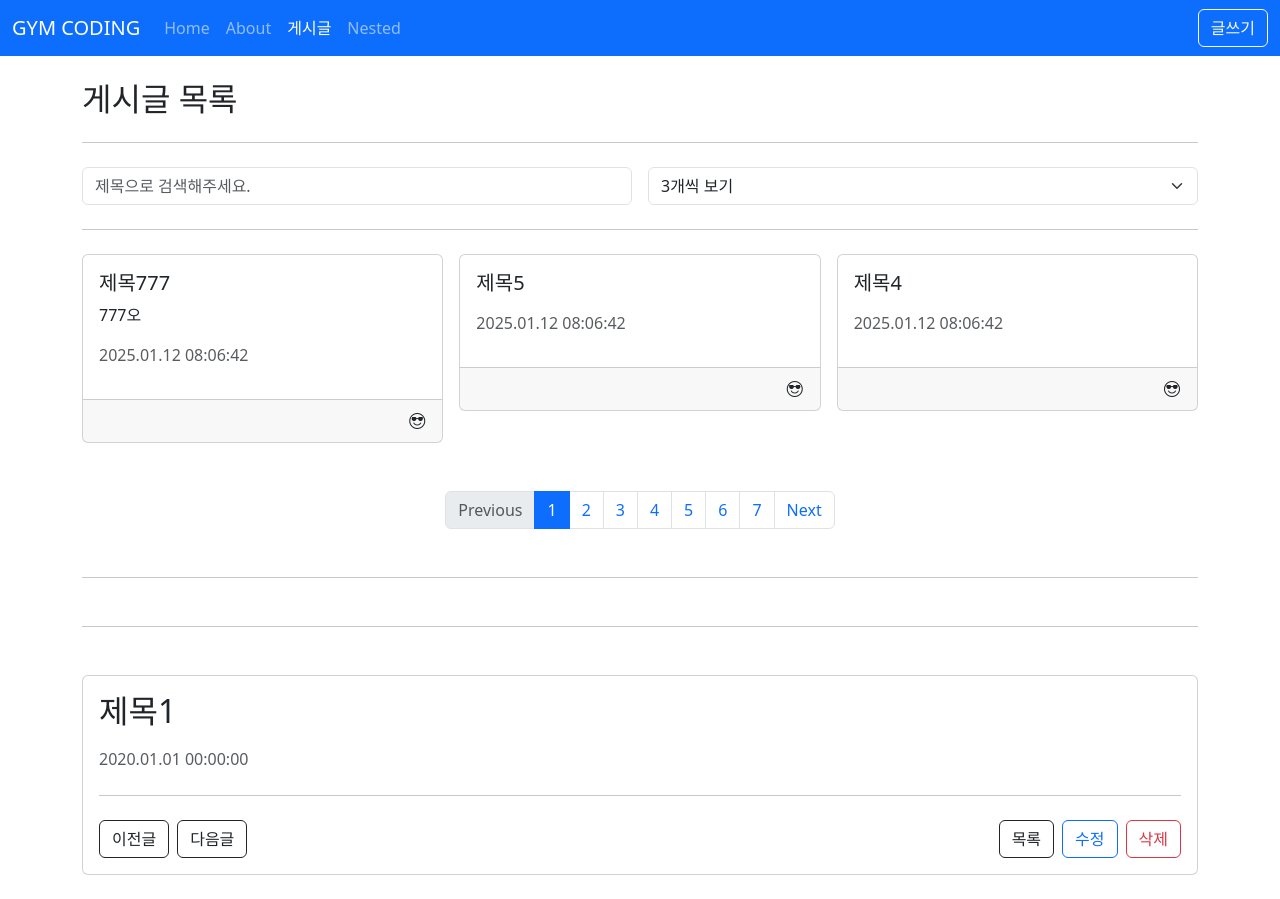
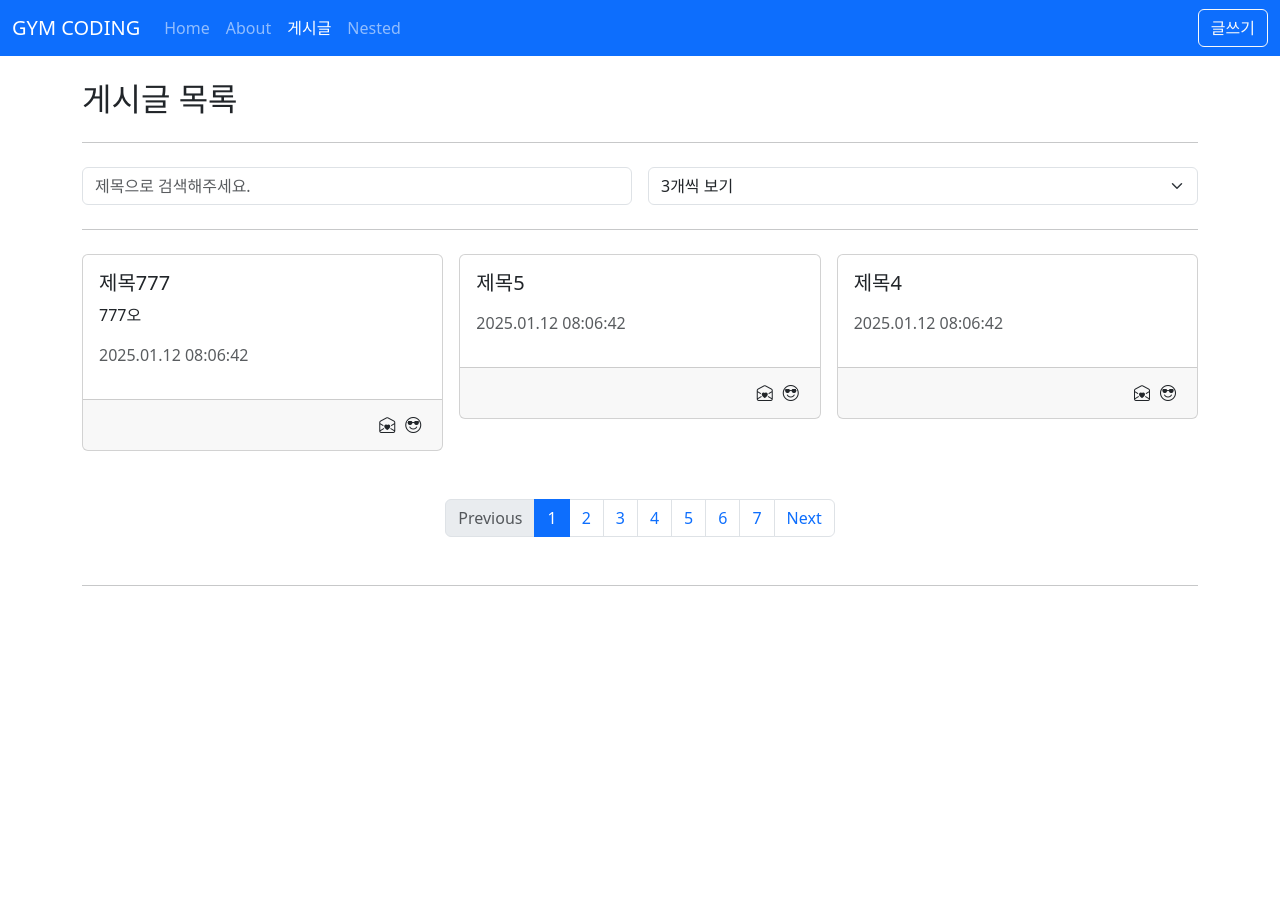
Before and after one commit to twilight92/vue3-posts, a Vue app: page /posts in a window 1280 px wide. After the commit the page ends 800 px from the top, so only its background shows below. Built offline with nearby package versions, Linux system fonts and the light colour scheme; data requests are answered from the project's data file.

Commit message:
toRef와 toRefs에 대한 이해와 실습

```diff
--- a/package.json
+++ b/package.json
@@ -6,7 +6,7 @@
     "build": "vite build",
     "preview": "vite preview --port 5050",
     "lint": "eslint . --ext .vue,.js,.jsx,.cjs,.mjs --fix --ignore-path .gitignore",
-    "db": "json-server db.json --port 5000 --delay 1000"
+    "db": "json-server db.json --port 5000"
   },
   "dependencies": {
     "axios": "^1.7.9",
--- a/src/components/posts/PostItem.vue
+++ b/src/components/posts/PostItem.vue
@@ -5,8 +5,11 @@
     <p class="text-muted">{{ createdDate }}</p>
     <template #footer>
       <div class="d-flex flex-row-reverse">
-        <button class="btn p-0" @click.stop="$emit('modal')">
+        <button class="btn p-1" @click.stop="$emit('modal')">
           <i class="bi bi-emoji-sunglasses"></i>
+        </button>
+        <button class="btn p-1" @click.stop="$emit('preview')">
+          <i class="bi bi-envelope-open-heart"></i>
         </button>
       </div>
     </template>
@@ -29,7 +32,7 @@ const props = defineProps({
     type: [String, Date, Number],
   },
 });
-defineEmits("modal");
+defineEmits(["modal", " preview"]);
 const dayjs = inject("dayjs");
 const createdDate = computed(() =>
   dayjs(props.greatedAt).format("YYYY.MM.DD HH:mm:ss")
--- a/src/hooks/useAxios.js
+++ b/src/hooks/useAxios.js
@@ -24,7 +24,7 @@ export const useAxios = (url, config = {}, options = {}) => {
     data.value = null;
     error.value = null;
     loading.value = true;
-    axios(url, {
+    axios(unref(url), {
       ...defaultConfig,
       ...config,
       params: unref(params),
@@ -48,7 +48,7 @@ export const useAxios = (url, config = {}, options = {}) => {
       });
   };
 
-  if (isRef(params)) {
+  if (isRef(params) || isRef(url)) {
     watchEffect(execute);
   } else {
     if (immediate) {
--- a/src/views/posts/PostDetailView.vue
+++ b/src/views/posts/PostDetailView.vue
@@ -51,16 +51,18 @@
 import { useRouter } from "vue-router";
 import { useAlert } from "@/composables/alert";
 import { useAxios } from "@/hooks/useAxios";
-
-const { vAlert, vSuccess } = useAlert();
+import { computed } from "vue";
 
 const props = defineProps({
   id: String,
 });
 
+const { vAlert, vSuccess } = useAlert();
+const url = computed(() => `/posts/${props.id}`);
+
 const router = useRouter();
 
-const { error, loading, data: post } = useAxios(`/posts/${props.id}`);
+const { error, loading, data: post } = useAxios(url);
 
 const {
   error: removeError,
--- a/src/views/posts/PostListView.vue
+++ b/src/views/posts/PostListView.vue
@@ -22,6 +22,7 @@
             :created-at="item.createdAt"
             @click="goPage(item.id)"
             @modal="openModal(item)"
+            @preview="selectPreview(item.id)"
           ></post-item>
         </template>
       </app-grid>
@@ -43,10 +44,12 @@
     </teleport>
     <hr class="my-4" />
 
-    <hr class="my-5" />
-    <app-card>
-      <post-detail-view :id="1"></post-detail-view>
-    </app-card>
+    <template v-if="previewId">
+      <hr class="my-5" />
+      <app-card>
+        <post-detail-view :id="previewId"></post-detail-view>
+      </app-card>
+    </template>
   </div>
 </template>
 
@@ -60,6 +63,10 @@ import { useRouter } from "vue-router";
 import { useAxios } from "@/hooks/useAxios";
 
 const router = useRouter();
+
+const previewId = ref(null);
+const selectPreview = (id) => (previewId.value = id);
+
 const params = ref({
   _sort: "createdAt",
   _order: "desc",
```
